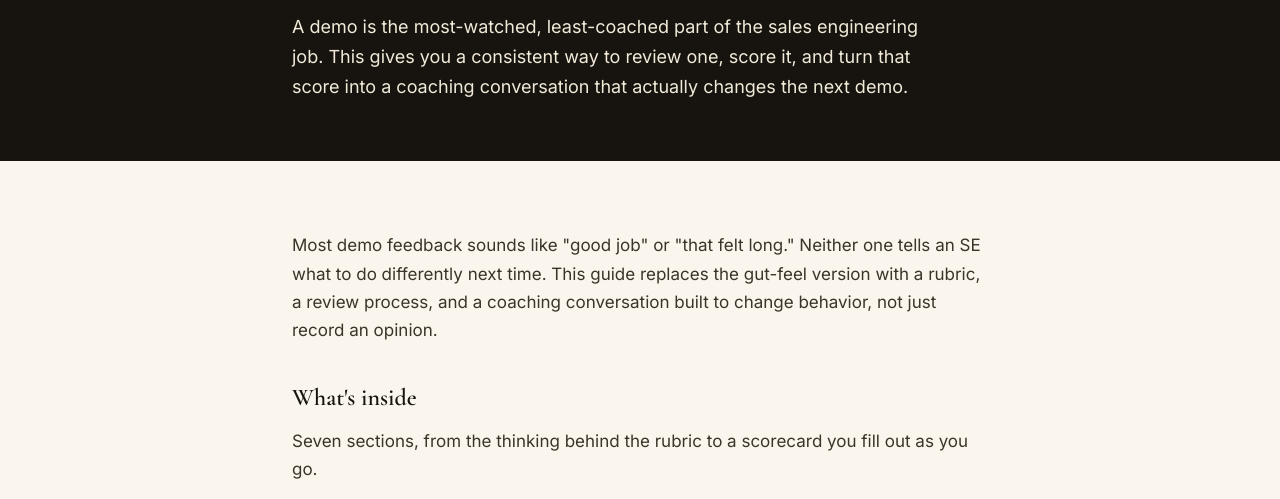
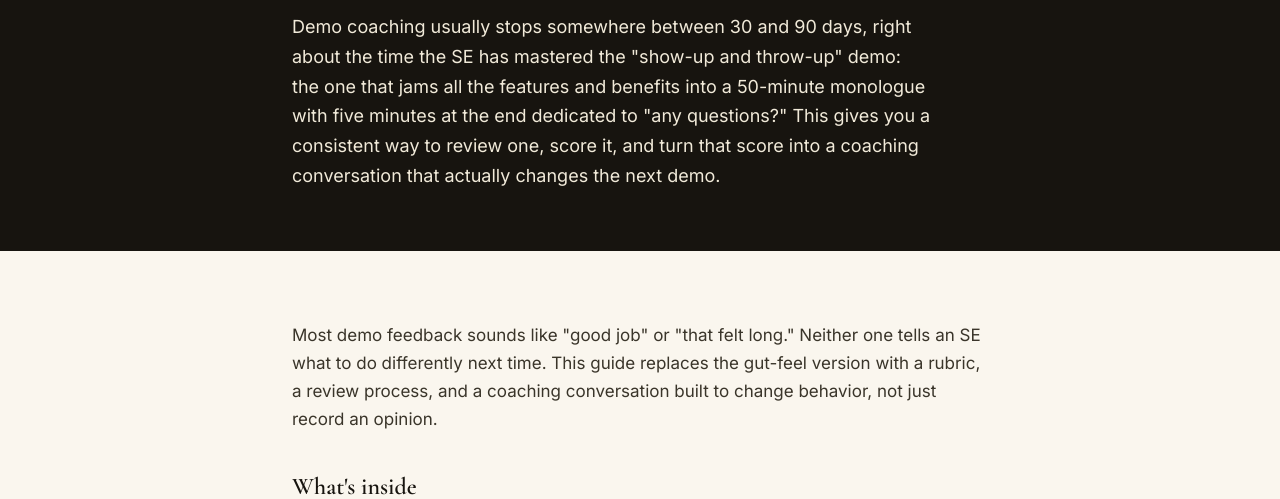
Before and after one commit to thesefoundry/website, a plain HTML site: page resources/demo-review-coaching-guide.html in a window 1280 px wide. Shown: the part 301-800 px from the top of the page. Drawn offline with nearby package versions, Linux system fonts and the light colour scheme.

Commit message:
Update demo review guide dek copy

```diff
--- a/resources/demo-review-coaching-guide.html
+++ b/resources/demo-review-coaching-guide.html
@@ -33,7 +33,7 @@
     <a class="back-link" href="/resources/">&#8592; Back to Resources</a>
     <p class="tag">Guide</p>
     <h1>Demo Review &amp; Coaching Guide</h1>
-    <p class="dek">A demo is the most-watched, least-coached part of the sales engineering job. This gives you a consistent way to review one, score it, and turn that score into a coaching conversation that actually changes the next demo.</p>
+    <p class="dek">Demo coaching usually stops somewhere between 30 and 90 days, right about the time the SE has mastered the &quot;show-up and throw-up&quot; demo: the one that jams all the features and benefits into a 50-minute monologue with five minutes at the end dedicated to &quot;any questions?&quot; This gives you a consistent way to review one, score it, and turn that score into a coaching conversation that actually changes the next demo.</p>
   </div>
 </section>
 
```
